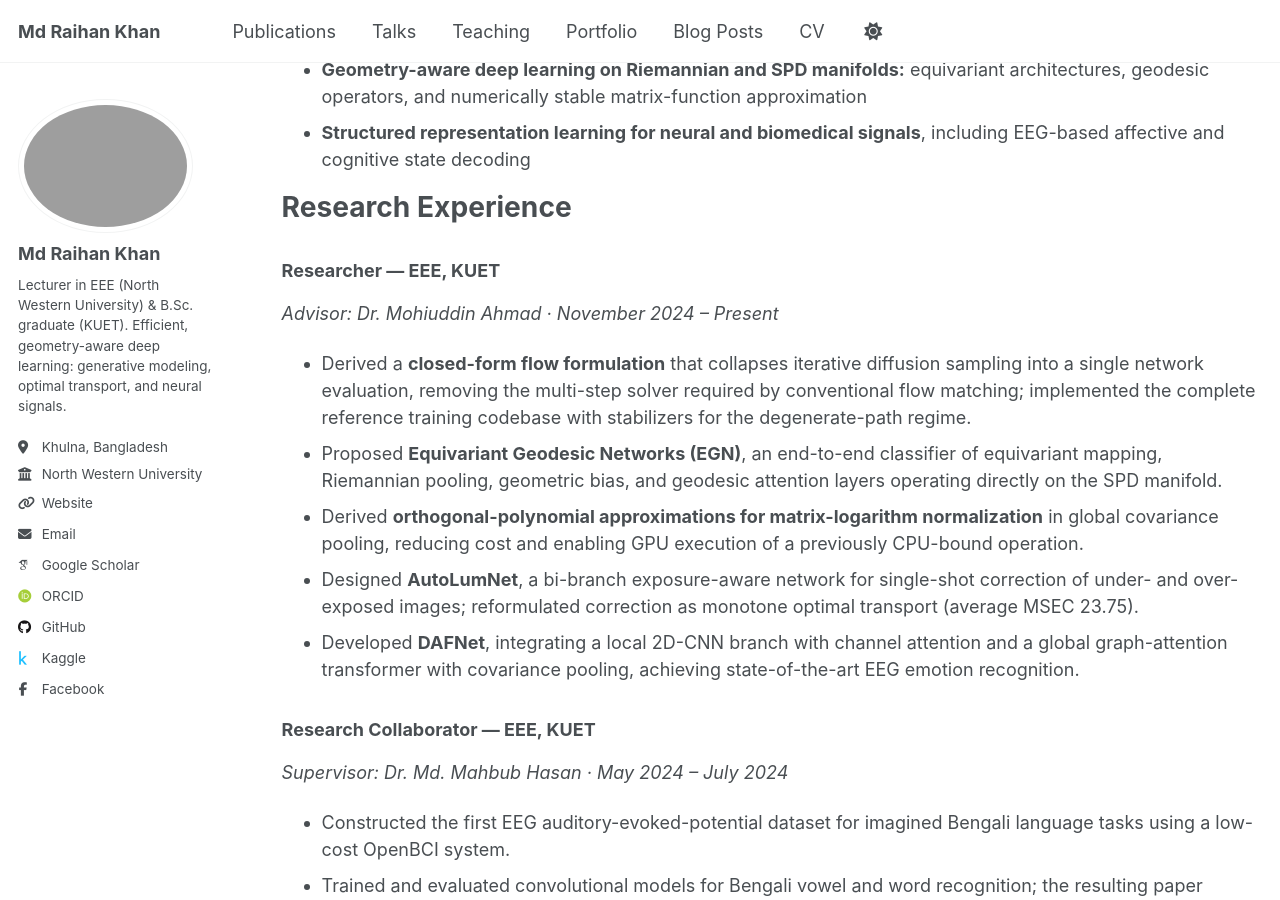
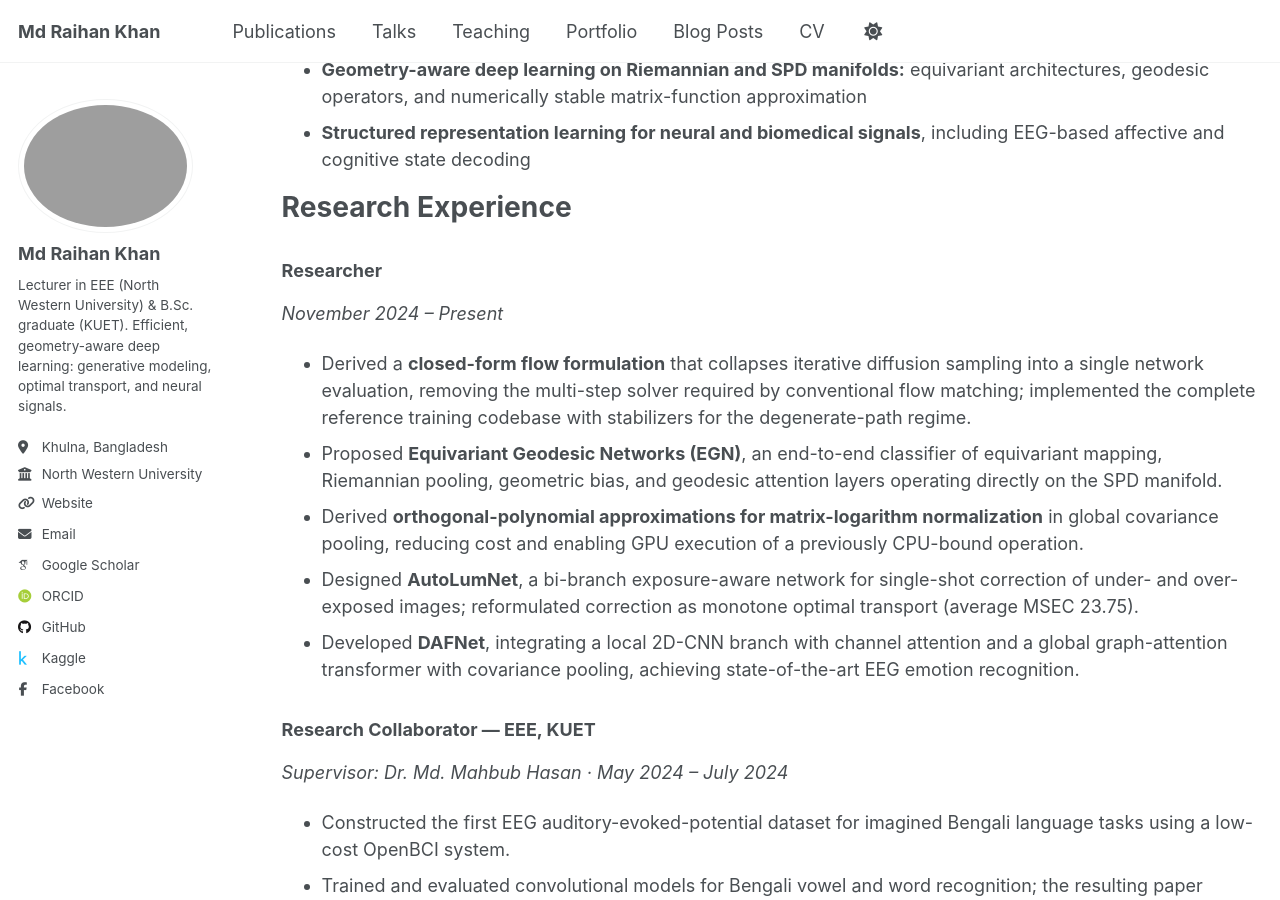
Before and after one commit to kraihan/kraihan.github.io, a Jekyll site: the page built from _pages/cv.md, in a window 1280 px wide and 900 px high, scrolled down 484 px. Built offline with Jekyll 4.4.1, drawn with Linux system fonts in a browser that asks for light colours; some web fonts are replaced; some of the changed text lies outside the part shown.

Commit message:
Update cv.md

```diff
--- a/_pages/cv.md
+++ b/_pages/cv.md
@@ -30,8 +30,8 @@ Advisor: Dr. Mohiuddin Ahmad, Professor of EEE
 
 # Research Experience
 
-### Researcher — EEE, KUET
-*Advisor: Dr. Mohiuddin Ahmad · November 2024 – Present*
+### Researcher
+*November 2024 – Present*
 - Derived a **closed-form flow formulation** that collapses iterative diffusion sampling into a single network evaluation, removing the multi-step solver required by conventional flow matching; implemented the complete reference training codebase with stabilizers for the degenerate-path regime.
 - Proposed **Equivariant Geodesic Networks (EGN)**, an end-to-end classifier of equivariant mapping, Riemannian pooling, geometric bias, and geodesic attention layers operating directly on the SPD manifold.
 - Derived **orthogonal-polynomial approximations for matrix-logarithm normalization** in global covariance pooling, reducing cost and enabling GPU execution of a previously CPU-bound operation.
```
Also changed, not shown: other parts of _pages/cv.md (+1 -1 lines).
